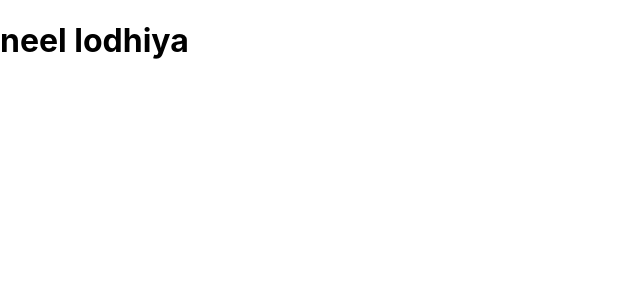
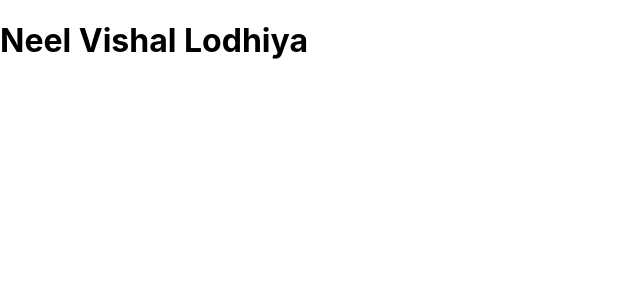
Before and after one commit to Neel050302/react_demo, a React (Create React App) app: page / in a window 1280 px wide. Shown: the top 300 px of the page, without its empty margins (0-640 px from the left). Built offline with nearby package versions, Linux system fonts and the light colour scheme.

Commit message:
how to use react and react Dom

```diff
--- a/src/index.js
+++ b/src/index.js
@@ -1,17 +1,5 @@
 import React from 'react';
-import ReactDOM from 'react-dom/client';
+import ReactDOM from 'react-dom';
 import './index.css';
-import App from './App';
-import reportWebVitals from './reportWebVitals';
 
-const root = ReactDOM.createRoot(document.getElementById('root'));
-root.render(
-  <React.StrictMode>
-    <h1>neel lodhiya</h1>
-  </React.StrictMode>
-);
-
-// If you want to start measuring performance in your app, pass a function
-// to log results (for example: reportWebVitals(console.log))
-// or send to an analytics endpoint. Learn more: https://bit.ly/CRA-vitals
-reportWebVitals();
+ReactDOM.render(<h1>Neel Vishal Lodhiya</h1>, document.getElementById("root"));
```
